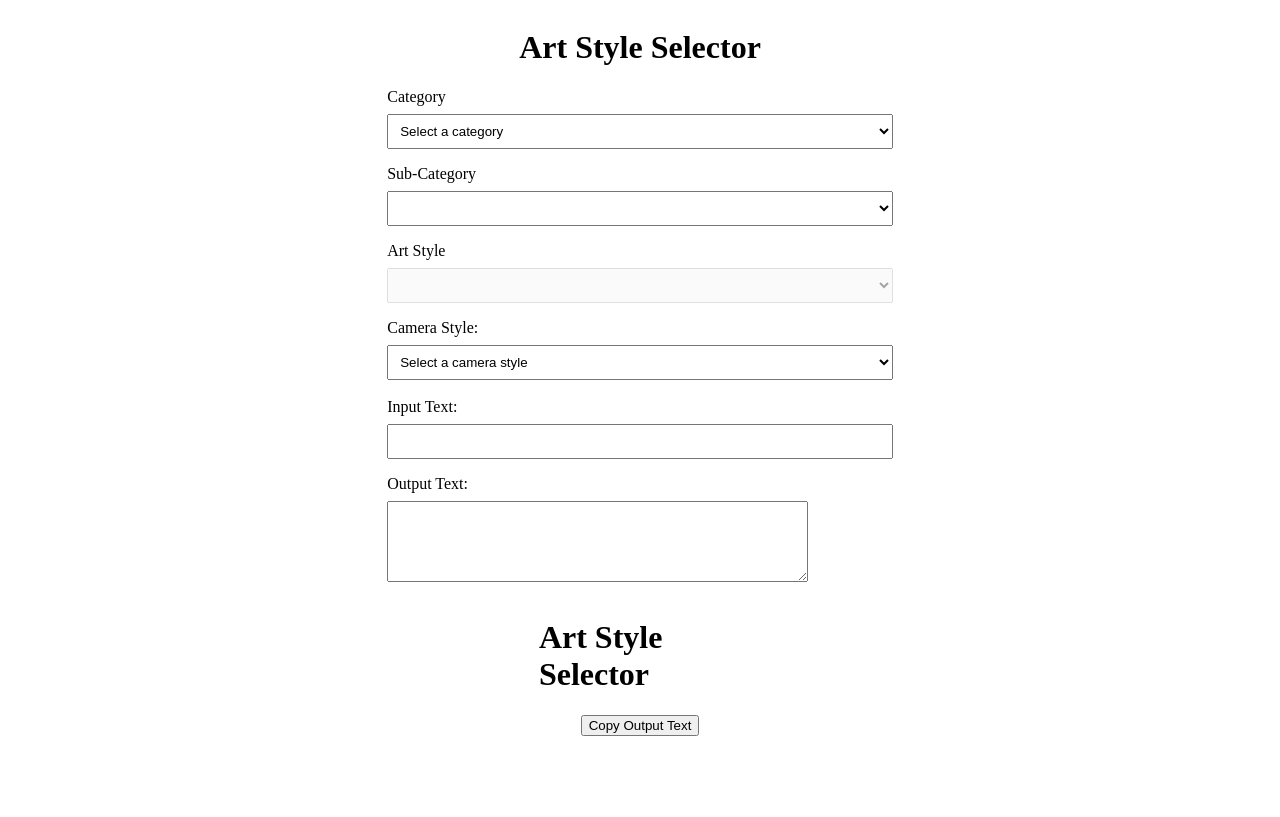
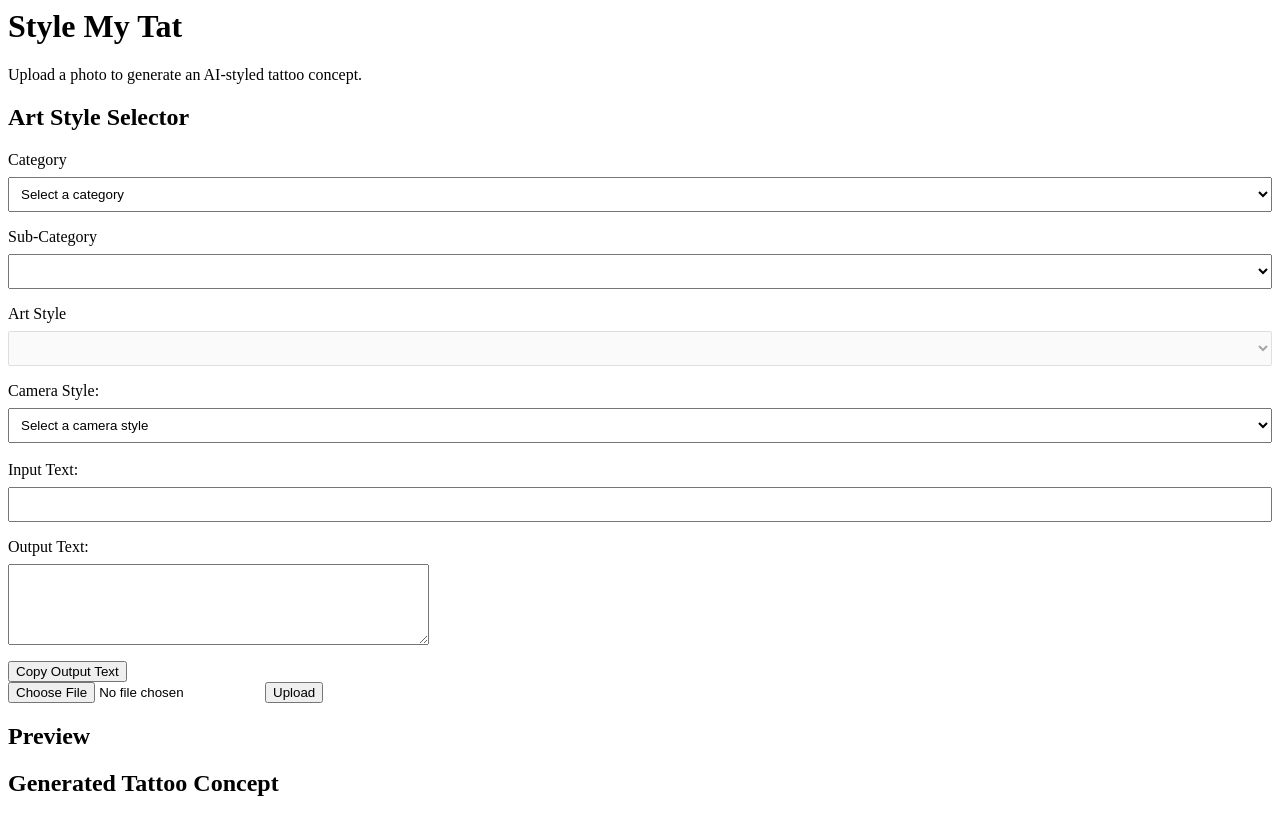
Before and after one commit to JWillisK/Stylin, a plain HTML site: page index.html in a window 1280 px wide. Drawn offline with nearby package versions, Linux system fonts and the light colour scheme.

Commit message:
Update index.html

```diff
--- a/index.html
+++ b/index.html
@@ -1,17 +1,17 @@
+
 <html lang="en">
 <head>
   <meta charset="UTF-8">
   <meta name="viewport" content="width=device-width, initial-scale=1.0">
-    <title>Art Style Selector</title>
   <link rel="stylesheet" href="style.css">
+  <title>Style My Tat</title>
 </head>
 <body>
+  <h1>Style My Tat</h1>
+  <p>Upload a photo to generate an AI-styled tattoo concept.</p>
 
-
-
-  <body>
-    <div class="container">
-        <h1>Art Style Selector</h1>
+  <div id="style-selector">
+    <h2>Art Style Selector</h2>
     <div class="form-group">
         <label for="category">Category</label>
         <select id="category"></select>
@@ -40,15 +40,26 @@
       <label for="output-text">Output Text:</label>
       <textarea id="output-text" cols="50" rows="5" readonly></textarea>
 
-        </div>  <div class="container">
-    <h1>Art Style Selector</h1>
-    <!-- other form elements -->
+    </div>
     <button id="copy-btn">Copy Output Text</button>
-    <!-- other elements -->
-  </div>
   </div>
 
+  <form id="upload-form">
+    <input type="file" id="file-input" accept="image/*">
+    <button type="submit">Upload</button>
+  </form>
+
+  <div id="preview">
+    <h2>Preview</h2>
+    <img id="preview-img" src="#" alt="Preview of the uploaded image" style="display:none">
+  </div>
+
+  <div id="result">
+    <h2>Generated Tattoo Concept</h2>
+    <img id="result-img" src="#" alt="AI-generated tattoo concept" style="display:none">
+  </div>
+
+  <script src="https://code.jquery.com/jquery-3.6.0.min.js"></script>
+  <script src="script.js"></script>
 </body>
-
-<script src="script.js"></script>
 </html>
```
Lines whose indentation alone changed are shown as unchanged.
